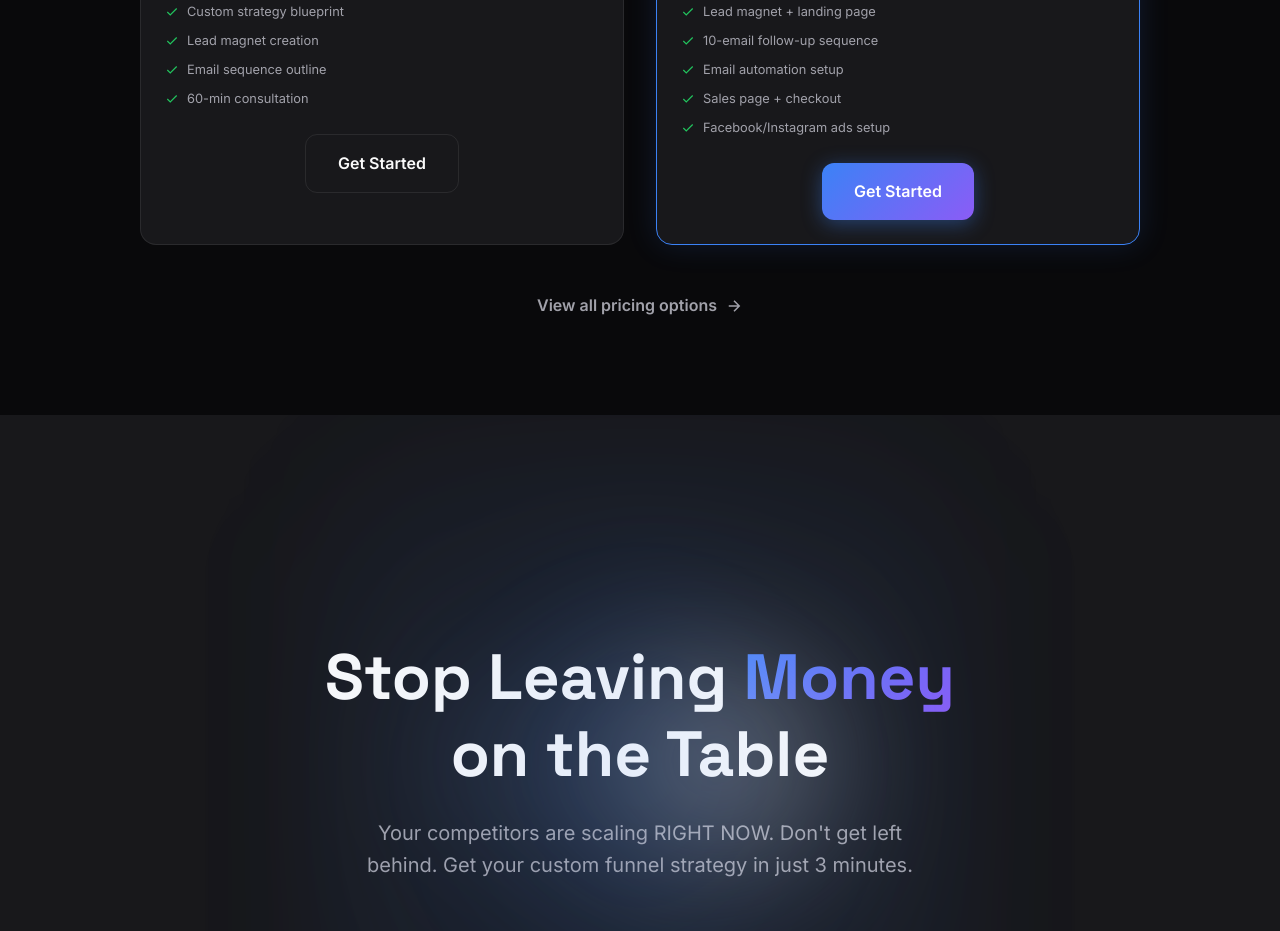
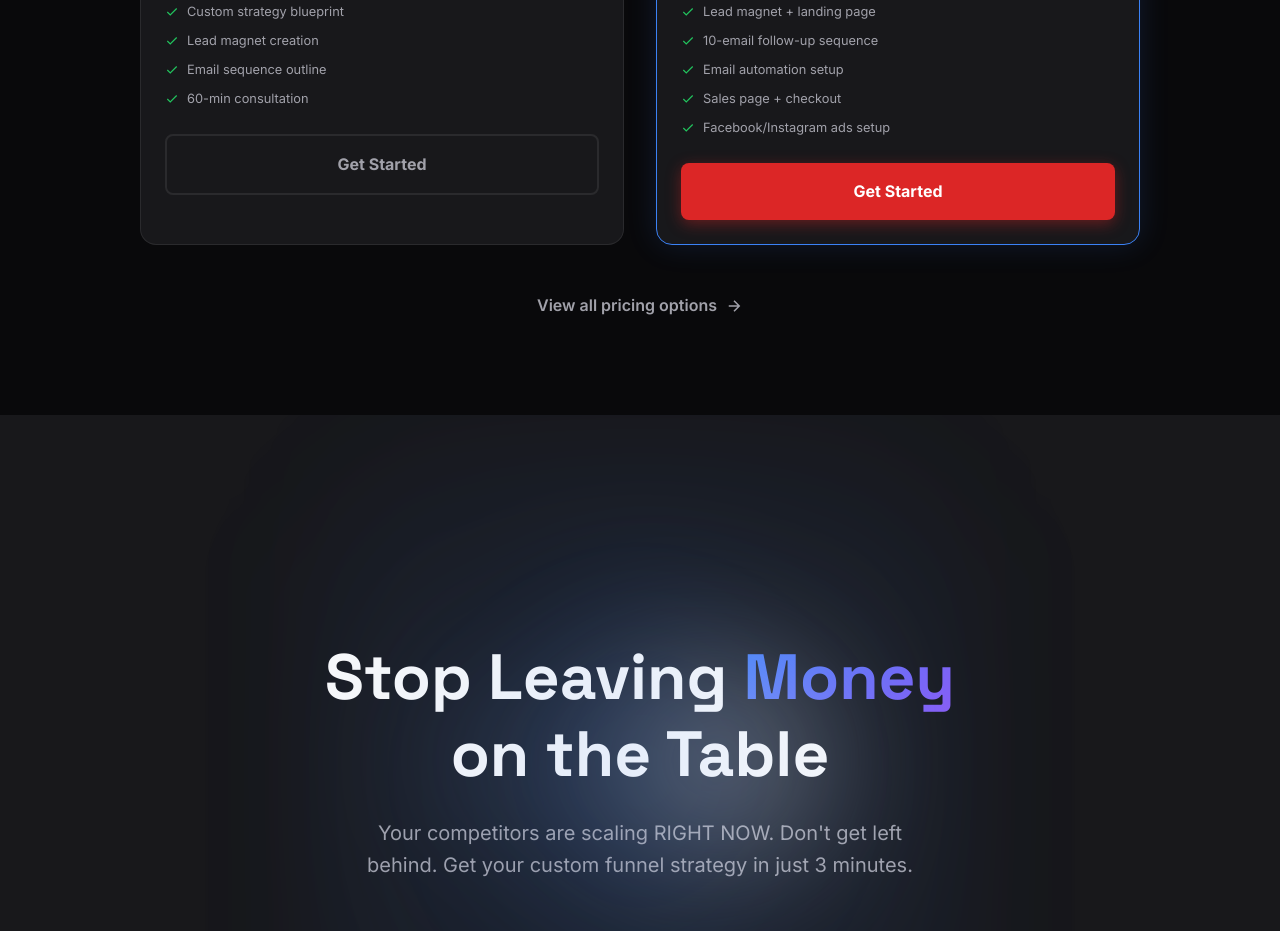
Before and after one commit to Alex1234569747/ascendant-strategy, a React (Vite) app: page / in a window 1280 px wide. Shown: the part 4380-5311 px from the top of the page. Built offline with nearby package versions, Linux system fonts and the light colour scheme; the HTML template or start-up script is replaced by a standard one.

Commit message:
red pricing buttons

```diff
--- a/src/pages/Landing.css
+++ b/src/pages/Landing.css
@@ -346,6 +346,43 @@ body {
 .cta-secondary:hover {
   background: var(--bg-secondary);
   border-color: var(--border-hover);
+}
+
+/* Pricing Card Buttons - Make them RED and obvious */
+.pricing-card .cta-primary,
+.pricing-card .cta-secondary {
+  display: block;
+  width: 100%;
+  text-align: center;
+  padding: 1rem 1.5rem;
+  font-size: 1rem;
+  font-weight: 700;
+  border-radius: 8px;
+  transition: all 0.3s;
+}
+
+.pricing-card .cta-primary {
+  background: #dc2626;
+  color: white;
+  box-shadow: 0 4px 15px rgba(220, 38, 38, 0.4);
+}
+
+.pricing-card .cta-primary:hover {
+  background: #b91c1c;
+  transform: translateY(-2px);
+  box-shadow: 0 8px 25px rgba(220, 38, 38, 0.5);
+}
+
+.pricing-card .cta-secondary {
+  background: transparent;
+  color: var(--text-secondary);
+  border: 2px solid var(--border-color);
+}
+
+.pricing-card .cta-secondary:hover {
+  background: var(--bg-card);
+  border-color: var(--text-muted);
+  color: var(--text-primary);
 }
 
 .hero-stats {
```
